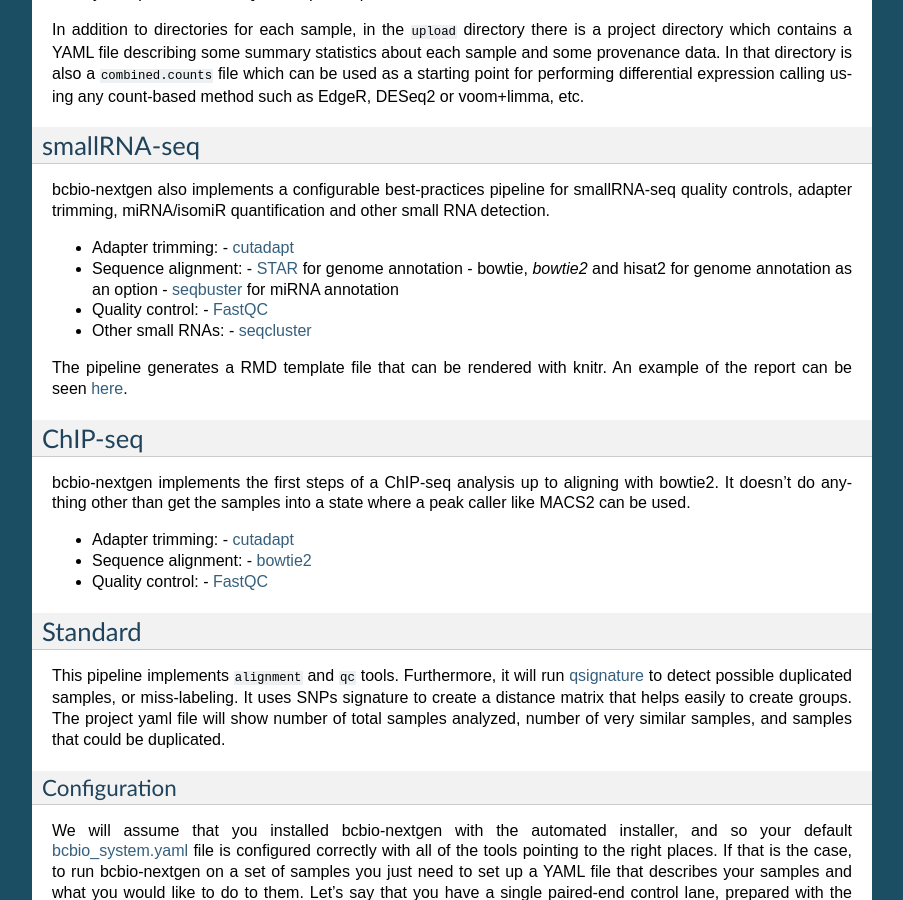
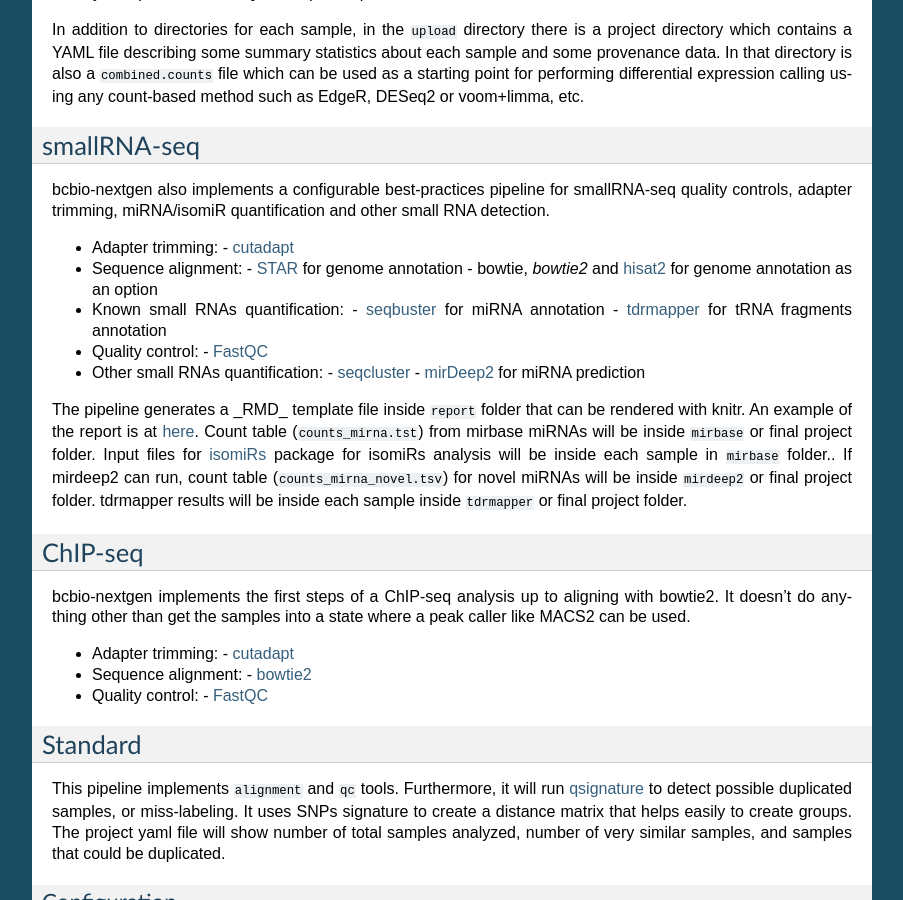
Before and after one commit to bcbio/bcbio-nextgen, a Sphinx documentation site: the page built from docs/contents/pipelines.rst, in a window 1280 px wide and 900 px high, scrolled down 3089 px. Shown: the whole window, without its empty margins (198-1101 px from the left). Built offline with Sphinx 7.4.7, drawn with Linux system fonts in a browser that asks for light colours.

Commit message:
Complete docs for small RNA-seq pipeline.

```diff
--- a/docs/contents/pipelines.rst
+++ b/docs/contents/pipelines.rst
@@ -256,17 +256,34 @@
 
 - Sequence alignment:
   - `STAR`_ for genome annotation
-  - bowtie, `bowtie2` and  hisat2 for genome annotation as an option
+  - bowtie, `bowtie2` and  `hisat2`_ for genome annotation as an option
+
+- Known small RNAs quantification:
   - `seqbuster <https://github.com/lpantano/seqbuster>`_ for miRNA annotation
+  - `tdrmapper`_ for tRNA fragments annotation
 
 - Quality control:
   - `FastQC`_
 
-- Other small RNAs:
+- Other small RNAs quantification:
   - `seqcluster <https://github.com/lpantano/seqcluster>`_
+  - `mirDeep2`_ for miRNA prediction
 
-The pipeline generates a RMD template file that can be rendered with knitr.
-An example of the report can be seen `here <https://github.com/lpantano/mypubs/blob/master/srnaseq/mirqc/ready_report.md>`_.
+The pipeline generates a _RMD_ template file inside ``report`` folder
+that can be rendered with knitr. An example of the report is at `here <https://github.com/lpantano/mypubs/blob/master/srnaseq/mirqc/ready_report.md>`_.
+Count table (``counts_mirna.tst``) from mirbase miRNAs will be
+inside ``mirbase`` or final project folder.
+Input files for `isomiRs`_ package for isomiRs analysis will be
+inside each sample in ``mirbase`` folder..
+If mirdeep2 can run, count table (``counts_mirna_novel.tsv``)
+for novel miRNAs will be inside
+``mirdeep2`` or final project folder.
+tdrmapper results will be inside each sample
+inside ``tdrmapper`` or final project folder.
+
+.. _tdrmapper: https://github.com/sararselitsky/tDRmapper
+.. _miRDeep2: https://www.mdc-berlin.de/8551903/en/
+.. _isomiRs: https://github.com/lpantano/isomiRs
 
 ChIP-seq
 ~~~~~~~~
```
